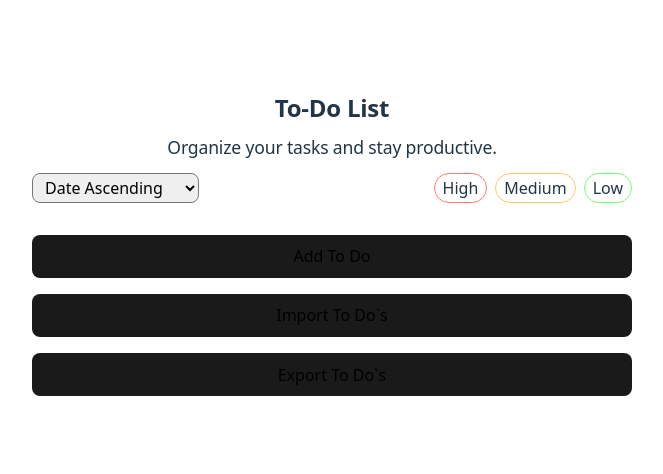
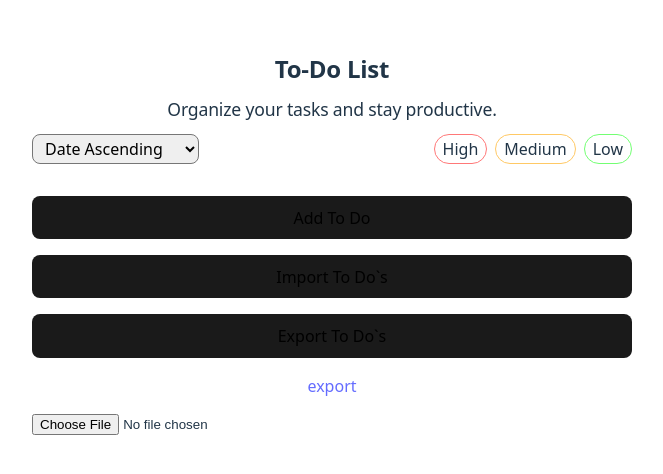
Before and after one commit to Alex761944/react-to-do-app, a React (Vite) app: page / in a window 1280 px wide. Shown: the part 156-630 px from the top of the page, without its empty margins (308-971 px from the left). Built offline with nearby package versions, Linux system fonts and the light colour scheme.

Commit message:
Import/export work in progress

```diff
--- a/src/App.jsx
+++ b/src/App.jsx
@@ -39,6 +39,8 @@ function App() {
     JSON.parse(localStorage.getItem("to-dos")) || []
   );
 
+  const [exportData, setExportData] = useState(null);
+
   const [selectedSortOption, setSelectedSortOption] = useState(
     localStorage.getItem("selected-sort-option") || "date-ascending"
   );
@@ -53,6 +55,7 @@ function App() {
 
   useEffect(() => {
     localStorage.setItem("to-dos", JSON.stringify(toDos));
+    setExportData(encodeURIComponent(JSON.stringify(toDos)));
   }, [toDos]);
 
   useEffect(() => {
@@ -225,6 +228,27 @@ function App() {
         <Button>Import To Do`s</Button>
 
         <Button>Export To Do`s</Button>
+        <a
+          href={`data:text/plain;charset=utf-8,${exportData}`}
+          download={"todo-export.txt"}
+        >
+          export
+        </a>
+
+        <input
+          type="file"
+          name=""
+          id=""
+          onChange={(event) => {
+            console.log(event);
+            fetch("todo-export.txt")
+              .then((response) => {
+                console.log(response);
+                return response.text();
+              })
+              .then((text) => console.log(text));
+          }}
+        />
       </div>
     </>
   );
```
Also changed, not shown: src/todo-export.txt (added).
